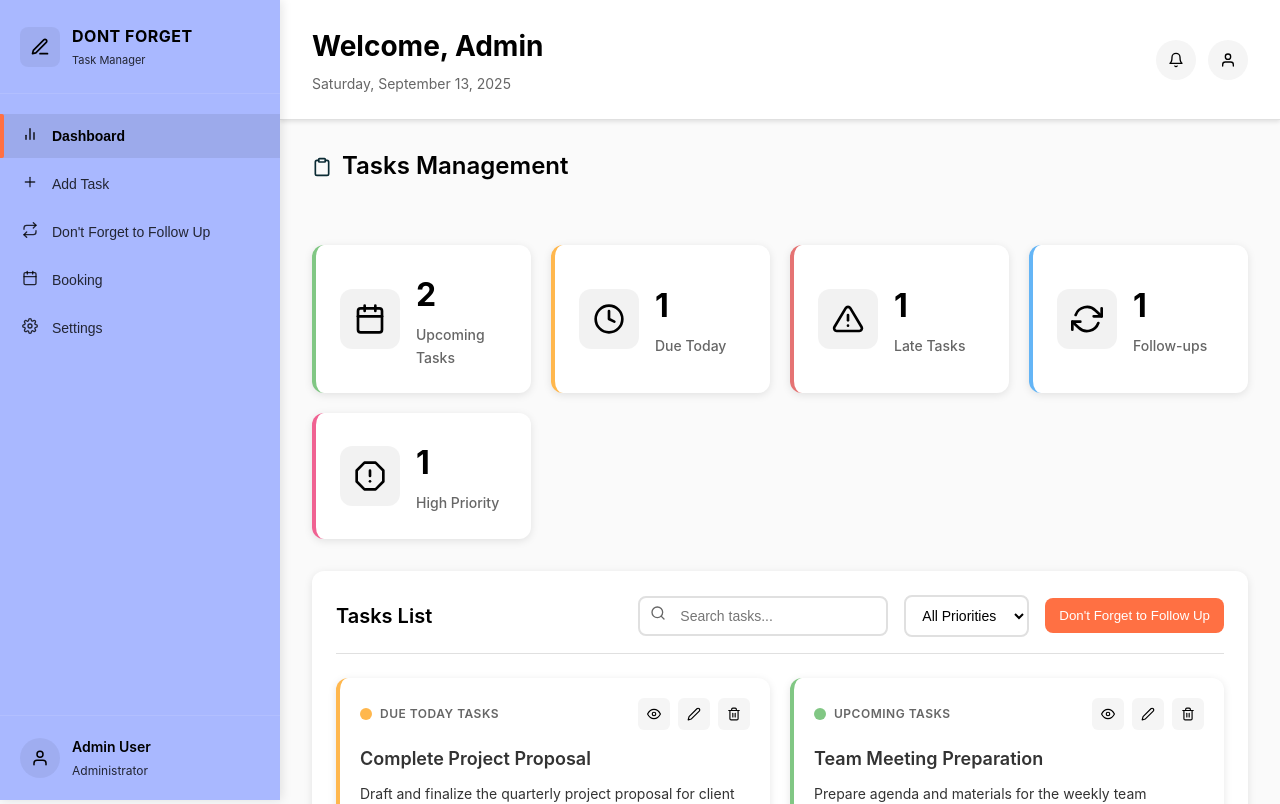
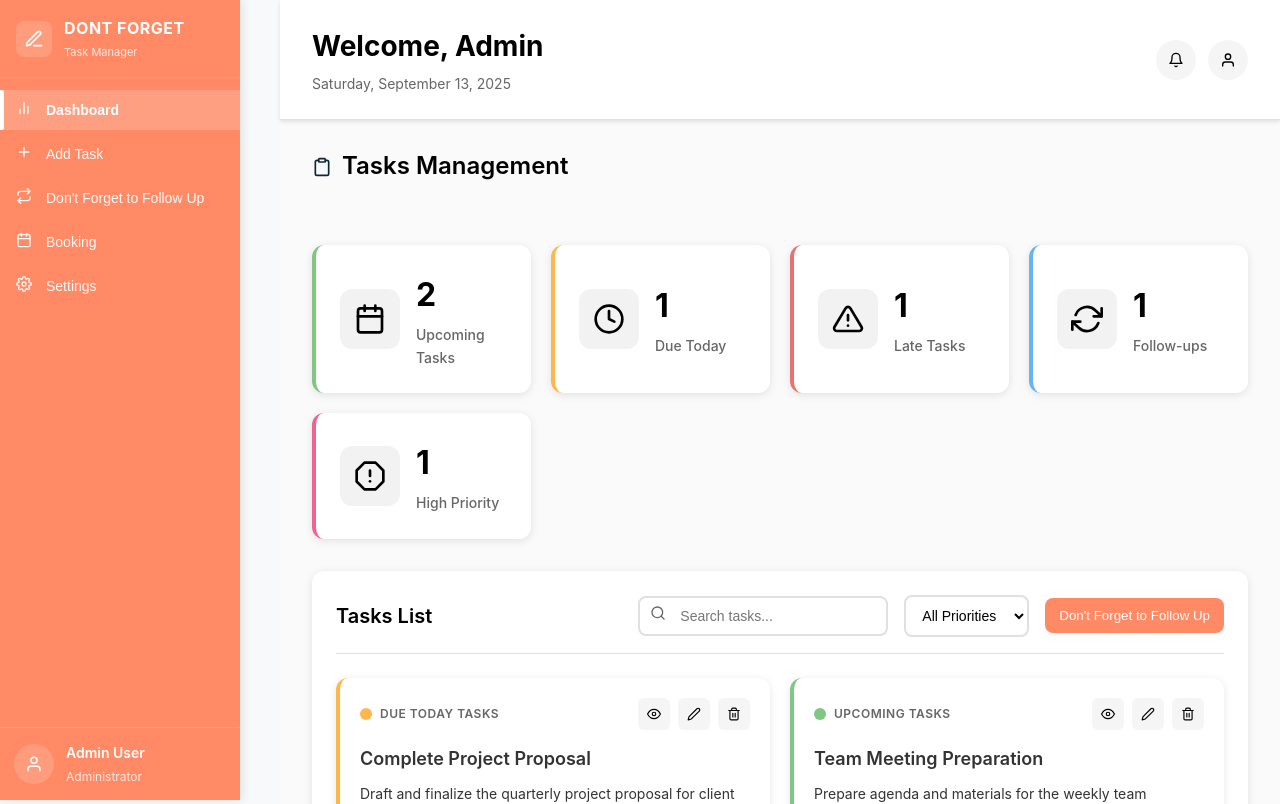
Before and after one commit to ZainManzoor2003/Dont-Forget-Tasks, a React (Vite) app in the folder client/: page /dashboard in a window 1280 px wide. Shown: the top 804 px of the page. Built offline with nearby package versions, Linux system fonts and the light colour scheme.

Commit message:
Update sidebar and scrollbar styles; adjust dimensions and colors for improved aesthetics and readability.

```diff
--- a/client/src/App.css
+++ b/client/src/App.css
@@ -26,7 +26,7 @@ body {
   --lavender-pastel: #A9B8FF;
   --soft-white: #FAFAFA;
   --black: #000000;
-  --coral-orange: #FF7043;
+  --coral-orange: #FF8A65;
   --text-secondary: #666666;
   --border-color: #e0e0e0;
   --shadow-light: rgba(0, 0, 0, 0.1);
@@ -161,10 +161,10 @@ body {
 }
 
 ::-webkit-scrollbar-thumb {
-  background: var(--lavender-pastel);
+  background: var(--coral-orange);
   border-radius: 4px;
 }
 
 ::-webkit-scrollbar-thumb:hover {
-  background: #8fa3ff;
+  background: #FF7043;
 }
--- a/client/src/components/Sidebar.css
+++ b/client/src/components/Sidebar.css
@@ -1,8 +1,8 @@
 .sidebar {
-  width: 280px;
+  width: 240px;
   height: 100vh;
-  background: var(--lavender-pastel);
-  color: #000000;
+  background: var(--coral-orange);
+  color: #ffffff;
   display: flex;
   flex-direction: column;
   position: fixed;
@@ -13,8 +13,8 @@
 }
 
 .sidebar-header {
-  padding: 24px 20px;
-  border-bottom: 1px solid rgba(255, 255, 255, 0.1);
+  padding: 16px;
+  border-bottom: 1px solid rgba(255, 255, 255, 0.15);
 }
 
 .logo {
@@ -24,9 +24,9 @@
 }
 
 .logo-icon {
-  width: 40px;
-  height: 40px;
-  background: rgba(0, 0, 0, 0.06);
+  width: 36px;
+  height: 36px;
+  background: rgba(255, 255, 255, 0.15);
   border-radius: 8px;
   display: flex;
   align-items: center;
@@ -43,19 +43,19 @@
   font-weight: 700;
   letter-spacing: 0.5px;
   margin-bottom: 2px;
-  color: var(--black);
+  color: #ffffff;
 }
 
 .logo-subtitle {
   font-size: 11px;
   opacity: 0.8;
   font-weight: 400;
-  color: var(--black);
+  color: #ffffff;
 }
 
 .sidebar-nav {
   flex: 1;
-  padding: 20px 0;
+  padding: 12px 0;
   overflow-y: auto;
 }
 
@@ -73,8 +73,8 @@
   width: 100%;
   background: none;
   border: none;
-  color: rgba(0, 0, 0, 0.8);
-  padding: 12px 20px;
+  color: rgba(255, 255, 255, 0.95);
+  padding: 10px 14px;
   text-align: left;
   cursor: pointer;
   display: flex;
@@ -88,13 +88,13 @@
 }
 
 .nav-link:hover {
-  background: rgba(0, 0, 0, 0.06);
-  color: var(--black);
+  background: rgba(255, 255, 255, 0.12);
+  color: #ffffff;
 }
 
 .nav-link.active {
-  background: rgba(0, 0, 0, 0.08);
-  color: var(--black);
+  background: rgba(255, 255, 255, 0.18);
+  color: #ffffff;
   font-weight: 600;
 }
 
@@ -105,7 +105,7 @@
   top: 0;
   bottom: 0;
   width: 4px;
-  background: var(--coral-orange);
+  background: #ffffff;
   border-radius: 0 2px 2px 0;
 }
 
@@ -120,8 +120,8 @@
 }
 
 .sidebar-footer {
-  padding: 20px;
-  border-top: 1px solid rgba(255, 255, 255, 0.1);
+  padding: 14px;
+  border-top: 1px solid rgba(255, 255, 255, 0.15);
 }
 
 .user-info {
@@ -133,7 +133,7 @@
 .user-avatar {
   width: 40px;
   height: 40px;
-  background: rgba(0, 0, 0, 0.06);
+  background: rgba(255, 255, 255, 0.15);
   border-radius: 50%;
   display: flex;
   align-items: center;
```
